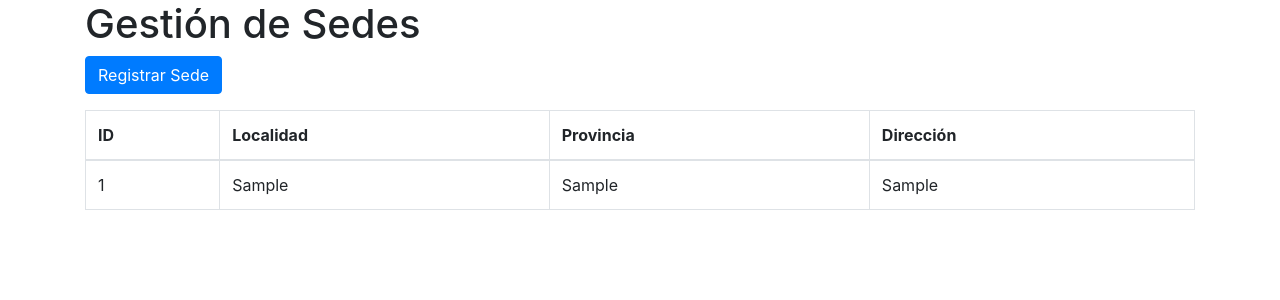
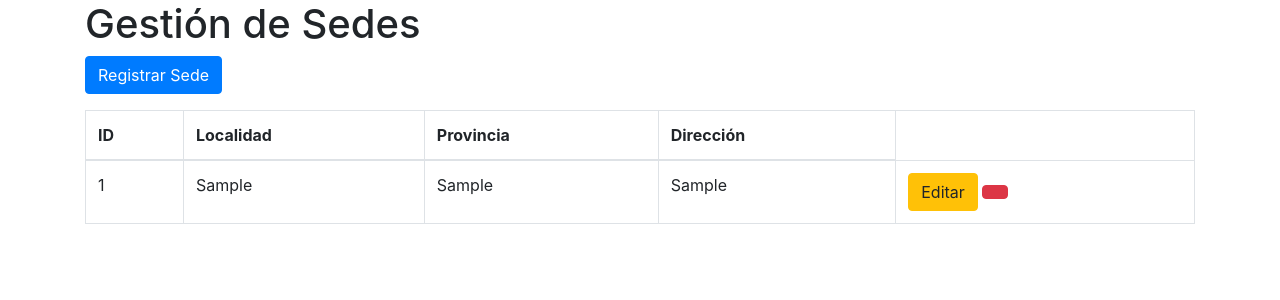
Before and after one commit to MARIACF97/ITV, a PHP site: page /sedes.php in a window 1280 px wide. Shown: the top 300 px of the page. Run offline with PHP 8.4, Linux system fonts and the light colour scheme; tables that the repository leaves empty or names only in its code hold one stand-in row (values such as "Sample post").

Commit message:
agregar eliminar en sedes.php

```diff
--- a/prueba.html
+++ /dev/null
@@ -1 +0,0 @@
-holaaaa
--- a/sedes.php
+++ b/sedes.php
@@ -31,6 +31,10 @@ $sedes = $mysqli->query("SELECT * FROM sede");
                         <td><?= $sede['localidad'] ?></td>
                         <td><?= $sede['provincia'] ?></td>
                         <td><?= $sede['direccion'] ?></td>
+                        <td>
+                            <a href="editar_sede.php?id=<?= $sede['id_sede'] ?>" class="btn btn-warning">Editar</a>
+                            <a href="eliminar.php?id=<?= $sede['id_sede'] ?>&tabla=sede" class="btn btn-danger"></a>
+                        </td>
                     </tr>
                 <?php } ?>
             </tbody>
```
Also changed, not shown: insertar.php (deleted), login_vehiculos.php (deleted), menu.php (deleted).
